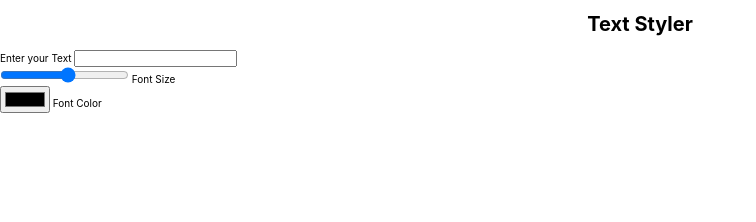
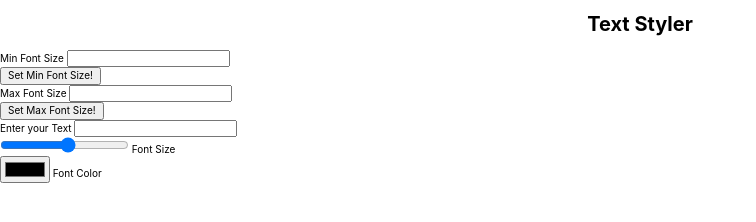
Before and after one commit to hbstudentswic/Silder_Assingment, a website: page index.html in a window 1280 px wide. Shown: the whole page, without its empty margins (0-756 px from the left). Drawn offline with nearby package versions, Linux system fonts and the light colour scheme.

Commit message:
Set up new forms on html

```diff
--- a/index.html
+++ b/index.html
@@ -11,12 +11,25 @@
 
     <link rel="stylesheet" href="style.css" />
 
-    <title>Frontend Starter</title>
+    <title>Text Slider</title>
   </head>
   <body>
-    <form>
-      <h1 class="text-center">Text Styler</h1>
-
+    <h1 class="text-center">Text Styler</h1>
+    <form id="min-font-size-form">
+      <label for="input-min">Min Font Size</label>
+      <input type="Text" id="input-min" />
+      <div>
+        <button>Set Min Font Size!</button>
+      </div>
+    </form>
+    <form id="max-font-size-form">
+      <label for="input-max">Max Font Size</label>
+      <input type="Text" id="input-max" />
+      <div>
+        <button>Set Max Font Size!</button>
+      </div>
+    </form>
+    <form id="text-enter">
       <div>
         <label for="input">Enter your Text</label>
         <input type="Text" id="input" />
```
